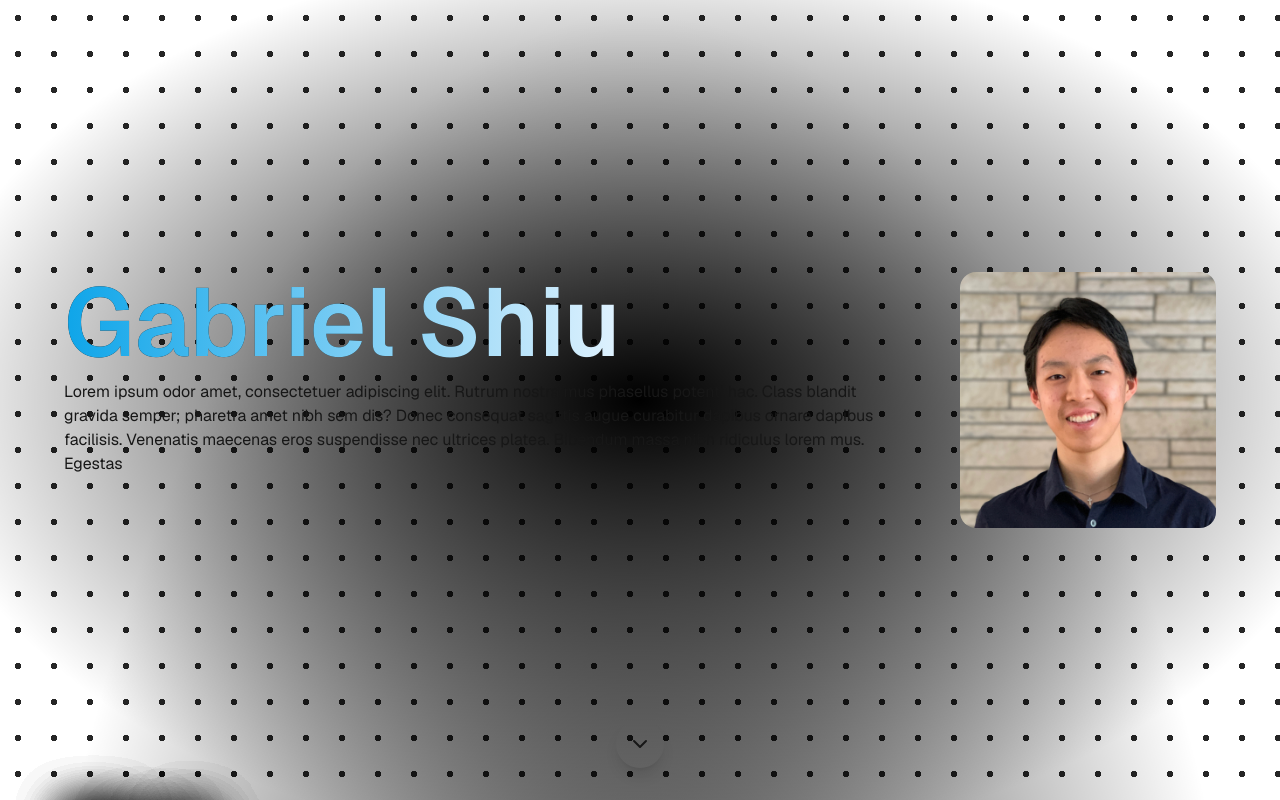
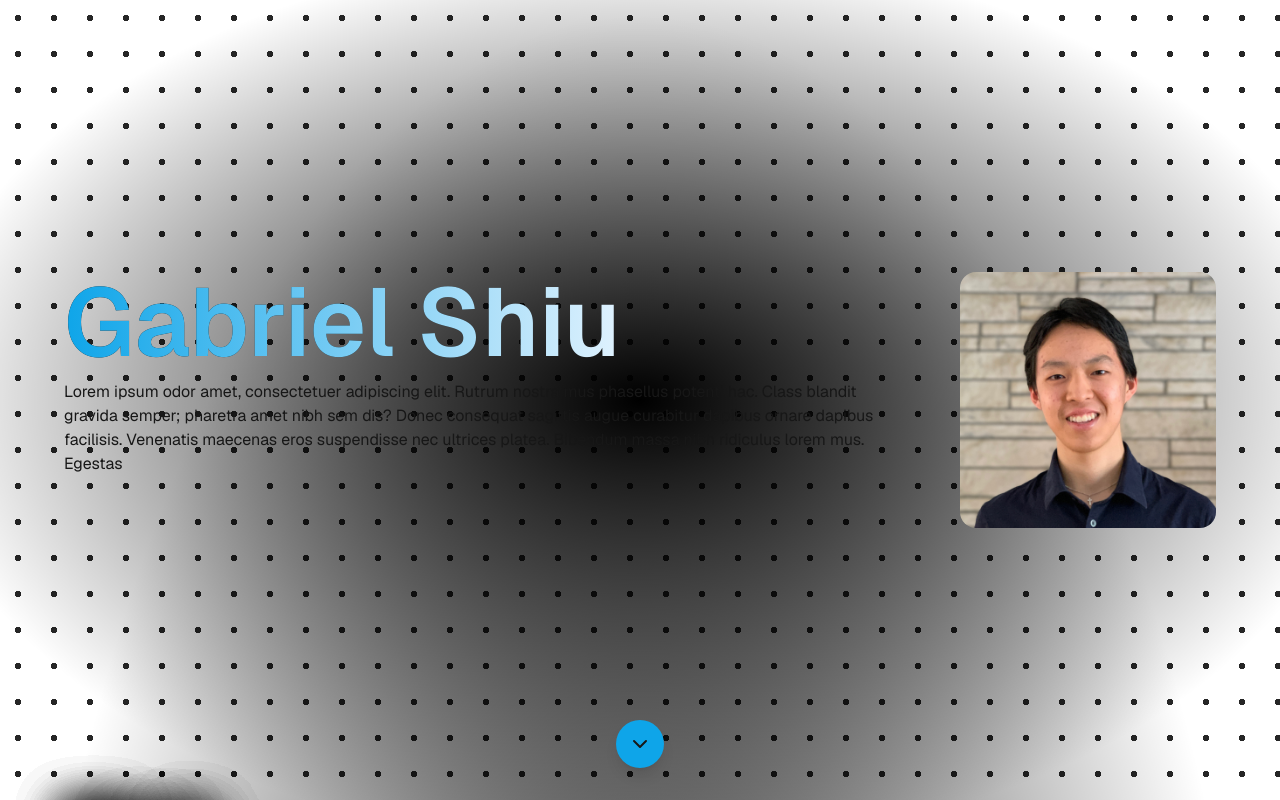
Before and after one commit to s-leirbag/portfolio, a Next.js app: page / in a window 1280 px wide. Shown: the top 800 px of the page. Built offline with nearby package versions, Linux system fonts and the light colour scheme.

Commit message:
made primary buttons blue

```diff
--- a/app/ui/ScrollButton.tsx
+++ b/app/ui/ScrollButton.tsx
@@ -42,9 +42,9 @@ export default function ScrollButton() {
       onClick={scrollToNextSection}
       className={cn(
         'fixed bottom-8 left-1/2 transform -translate-x-1/2 z-50',
-        'bg-primary text-primary-foreground rounded-full p-3',
+        'bg-sky-500 text-primary-foreground rounded-full p-3',
         'shadow-lg transition-all duration-300 ease-in-out',
-        'hover:bg-primary/90 hover:shadow-xl hover:-translate-y-1',
+        'hover:bg-sky-500/90 hover:shadow-xl hover:-translate-y-1',
         'focus:outline-none focus:ring-2 focus:ring-primary focus:ring-offset-2',
         isVisible ? 'opacity-100 translate-y-0' : 'opacity-0 translate-y-10 pointer-events-none'
       )}
--- a/app/work/oll-trainer/page.tsx
+++ b/app/work/oll-trainer/page.tsx
@@ -41,7 +41,7 @@ export default function Page() {
                 <strong>Link</strong>
                 <Link
                   href={"https://oll-trainer-s-leirbag.vercel.app/"}
-                  className="block w-fit rounded-lg bg-foreground text-background hover:bg-[#383838] dark:hover:bg-[#ccc] py-4 px-4 sm:px-5"
+                  className="block w-fit rounded-lg bg-sky-500 text-background hover:bg-[#0ea5e9e6] py-4 px-4 sm:px-5"
                   target="_blank"
                   rel="noopener noreferrer"
                 >
```
